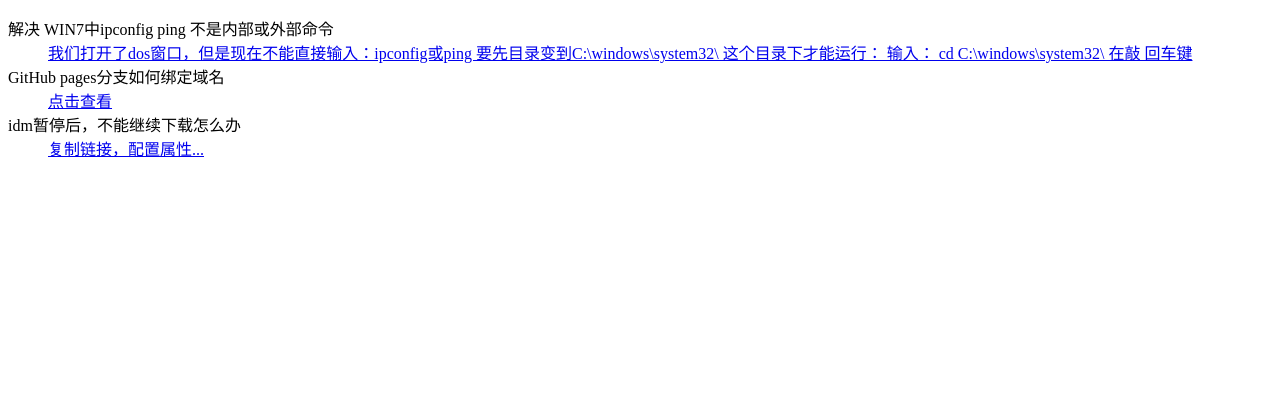
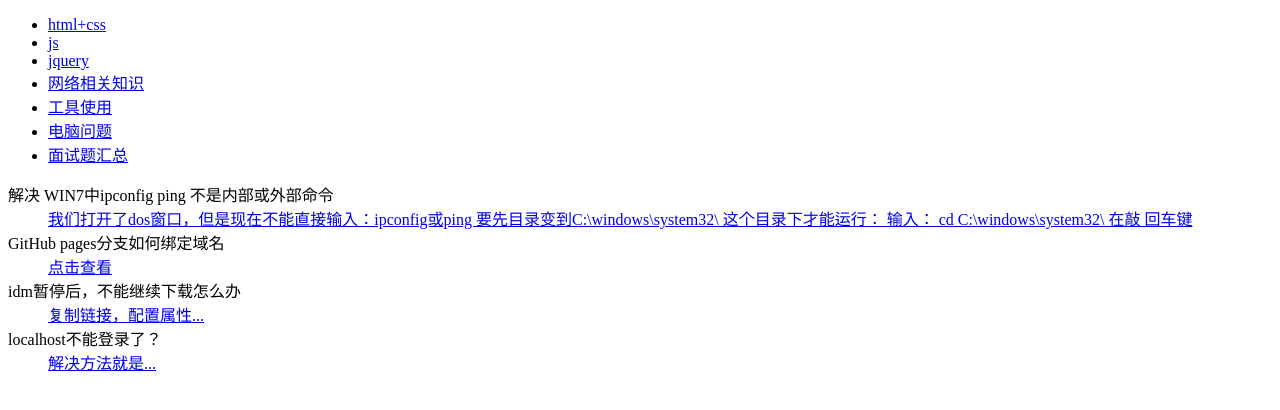
Before and after one commit to lovelydaidai/Blog, a plain HTML site: page computer.html in a window 1280 px wide. Drawn offline with Linux system fonts and the light colour scheme.

Commit message:
新的问题

```diff
--- a/computer.html
+++ b/computer.html
@@ -5,6 +5,17 @@
     <title>电脑问题</title>
 </head>
 <body>
+<div id="header">
+    <ul>
+        <li><a href="htmlcss.html">html+css</a></li>
+        <li><a href="js.html">js</a></li>
+        <li><a href="jquery.html">jquery</a></li>
+        <li><a href="http.html">网络相关知识</a></li>
+        <li><a href="tools.html">工具使用</a></li>
+        <li><a href="computer.html">电脑问题</a></li>
+        <li><a href="interview.html">面试题汇总</a></li>
+    </ul>
+</div>
 <dl>
     <dt>解决 WIN7中ipconfig ping 不是内部或外部命令</dt>
     <dd><a href="http://jingyan.baidu.com/article/3065b3b6ea2dd4becef8a442.html">我们打开了dos窗口，但是现在不能直接输入：ipconfig或ping
@@ -14,6 +25,8 @@
     <dd><a href="computerfiles/gh-pages绑定域名.html">点击查看</a></dd>
     <dt>idm暂停后，不能继续下载怎么办</dt>
     <dd><a href="computerfiles/解决idm下载百度云文件问题.html">复制链接，配置属性...</a></dd>
+    <dt>localhost不能登录了？</dt>
+    <dd><a href="computerfiles/wamp崩了，localhost也登不上.html">解决方法就是...</a></dd>
 </dl>
 </body>
 </html>
```
Also changed, not shown: computerfiles/wamp崩了，localhost也登不上.html (added, +15 -0 lines).
